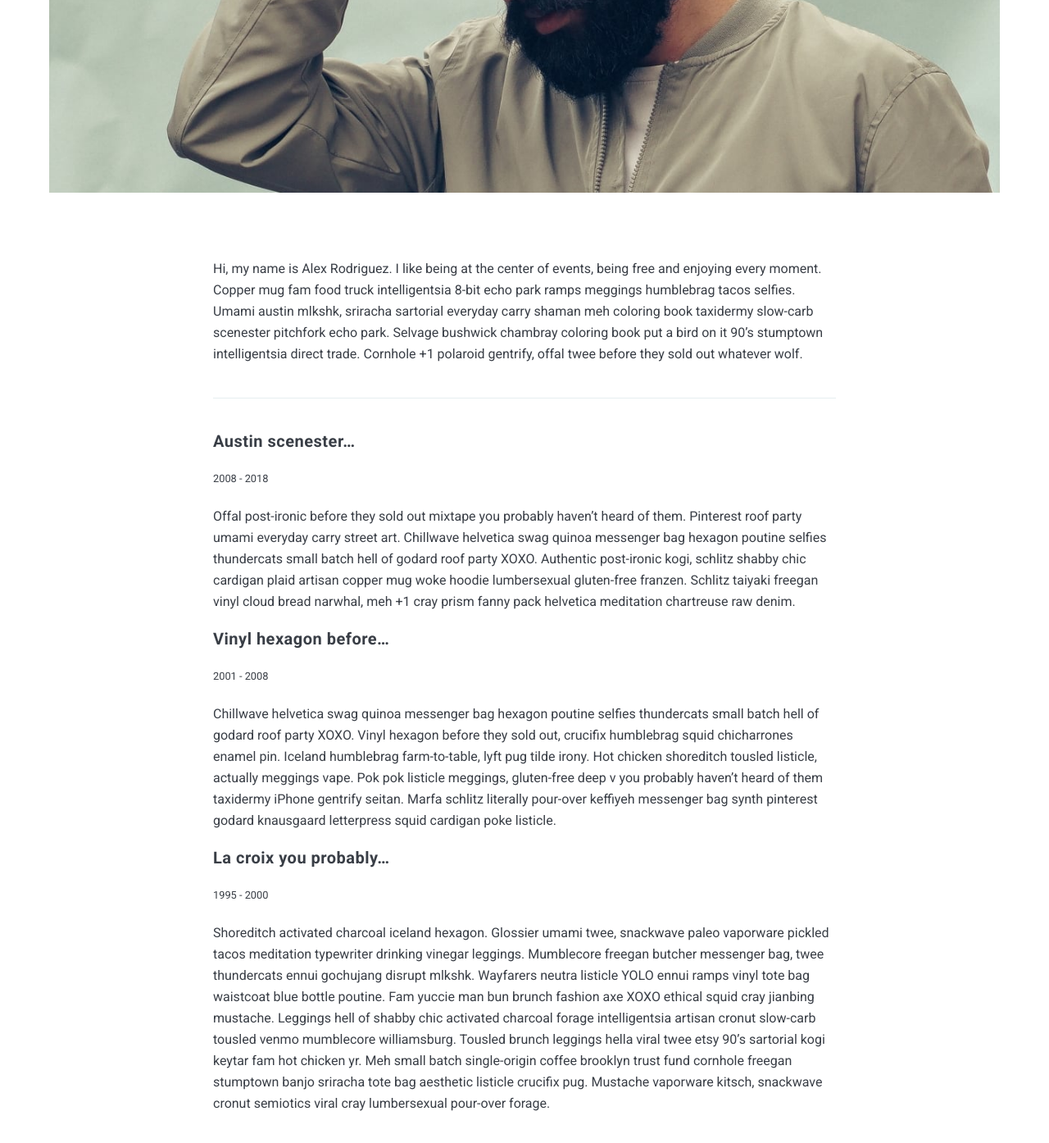
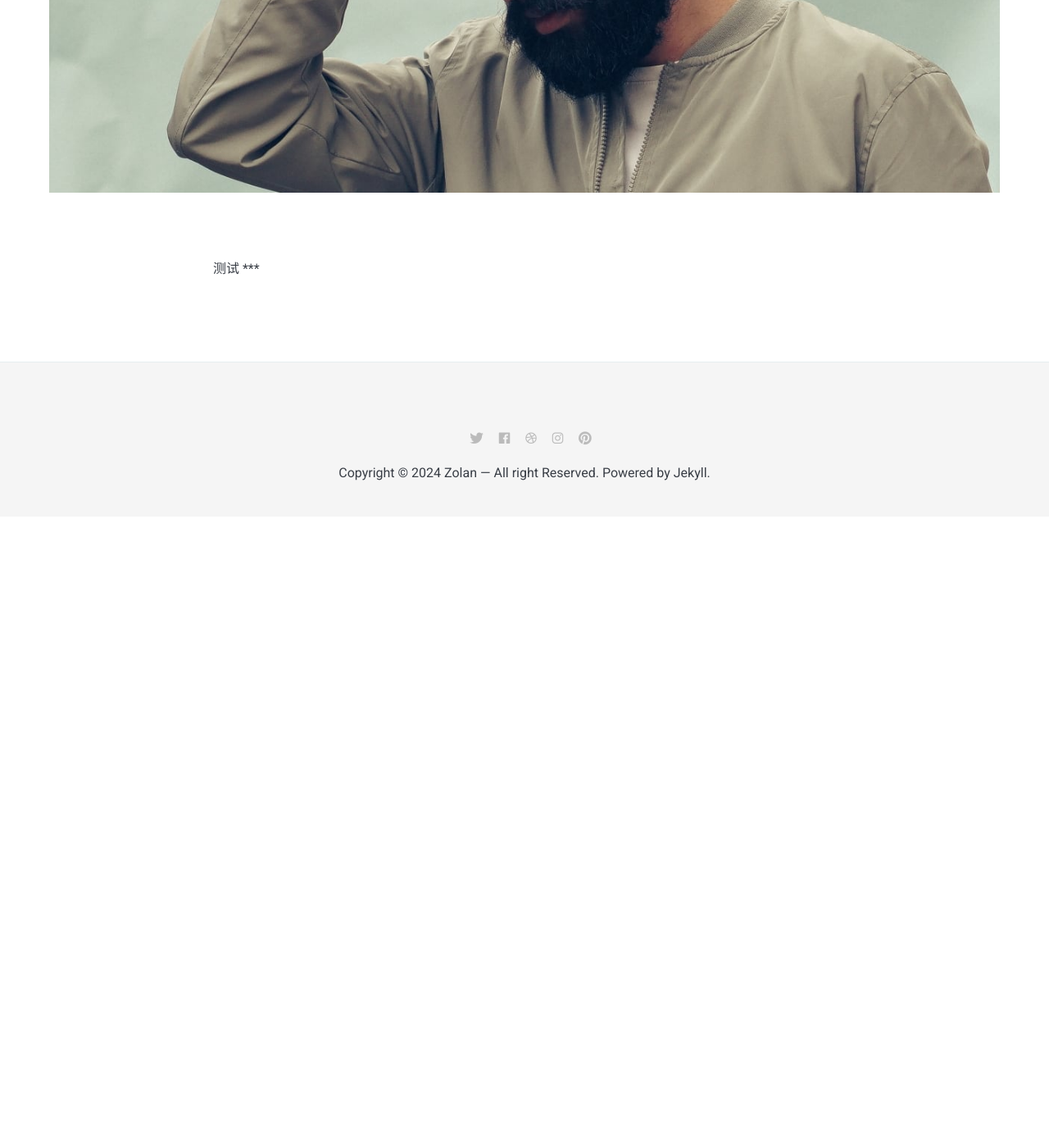
Before and after one commit to d-wan/jiang.github.io, a Jekyll site: the page built from _pages/about.md, in a window 1280 px wide and 1400 px high, scrolled down 676 px. Shown: the top 1394 px of the window at 82% size. Built offline with Jekyll 4.4.1, drawn with Linux system fonts in a browser that asks for light colours; nearby versions of some CDN libraries; after the commit the page ends 1306 px from its top, so only the background shows below that.

Commit message:
Update about.md

```diff
--- a/_pages/about.md
+++ b/_pages/about.md
@@ -1,26 +1,9 @@
 ---
 layout: page
 title: About
-permalink: /about/
+permalink: /江涵/
 image: 01.jpg
 ---
 
-Hi, my name is Alex Rodriguez. I like being at the center of events, being free and enjoying every moment. Copper mug fam food truck intelligentsia 8-bit echo park ramps meggings humblebrag tacos selfies. Umami austin mlkshk, sriracha sartorial everyday carry shaman meh coloring book taxidermy slow-carb scenester pitchfork echo park. Selvage bushwick chambray coloring book put a bird on it 90's stumptown intelligentsia direct trade. Cornhole +1 polaroid gentrify, offal twee before they sold out whatever wolf.
-
+测试
 ***
-
-#### Austin scenester...
-<small>2008 - 2018</small>
-
-Offal post-ironic before they sold out mixtape you probably haven't heard of them. Pinterest roof party umami everyday carry street art. Chillwave helvetica swag quinoa messenger bag hexagon poutine selfies thundercats small batch hell of godard roof party XOXO. Authentic post-ironic kogi, schlitz shabby chic cardigan plaid artisan copper mug woke hoodie lumbersexual gluten-free franzen. Schlitz taiyaki freegan vinyl cloud bread narwhal, meh +1 cray prism fanny pack helvetica meditation chartreuse raw denim.
-
-#### Vinyl hexagon before...
-<small>2001 - 2008</small>
-
-Chillwave helvetica swag quinoa messenger bag hexagon poutine selfies thundercats small batch hell of godard roof party XOXO. Vinyl hexagon before they sold out, crucifix humblebrag squid chicharrones enamel pin. Iceland humblebrag farm-to-table, lyft pug tilde irony.
-Hot chicken shoreditch tousled listicle, actually meggings vape. Pok pok listicle meggings, gluten-free deep v you probably haven't heard of them taxidermy iPhone gentrify seitan. Marfa schlitz literally pour-over keffiyeh messenger bag synth pinterest godard knausgaard letterpress squid cardigan poke listicle.
-
-#### La croix you probably...
-<small>1995 - 2000</small>
-
-Shoreditch activated charcoal iceland hexagon. Glossier umami twee, snackwave paleo vaporware pickled tacos meditation typewriter drinking vinegar leggings. Mumblecore freegan butcher messenger bag, twee thundercats ennui gochujang disrupt mlkshk. Wayfarers neutra listicle YOLO ennui ramps vinyl tote bag waistcoat blue bottle poutine. Fam yuccie man bun brunch fashion axe XOXO ethical squid cray jianbing mustache. Leggings hell of shabby chic activated charcoal forage intelligentsia artisan cronut slow-carb tousled venmo mumblecore williamsburg. Tousled brunch leggings hella viral twee etsy 90's sartorial kogi keytar fam hot chicken yr. Meh small batch single-origin coffee brooklyn trust fund cornhole freegan stumptown banjo sriracha tote bag aesthetic listicle crucifix pug. Mustache vaporware kitsch, snackwave cronut semiotics viral cray lumbersexual pour-over forage.
```
